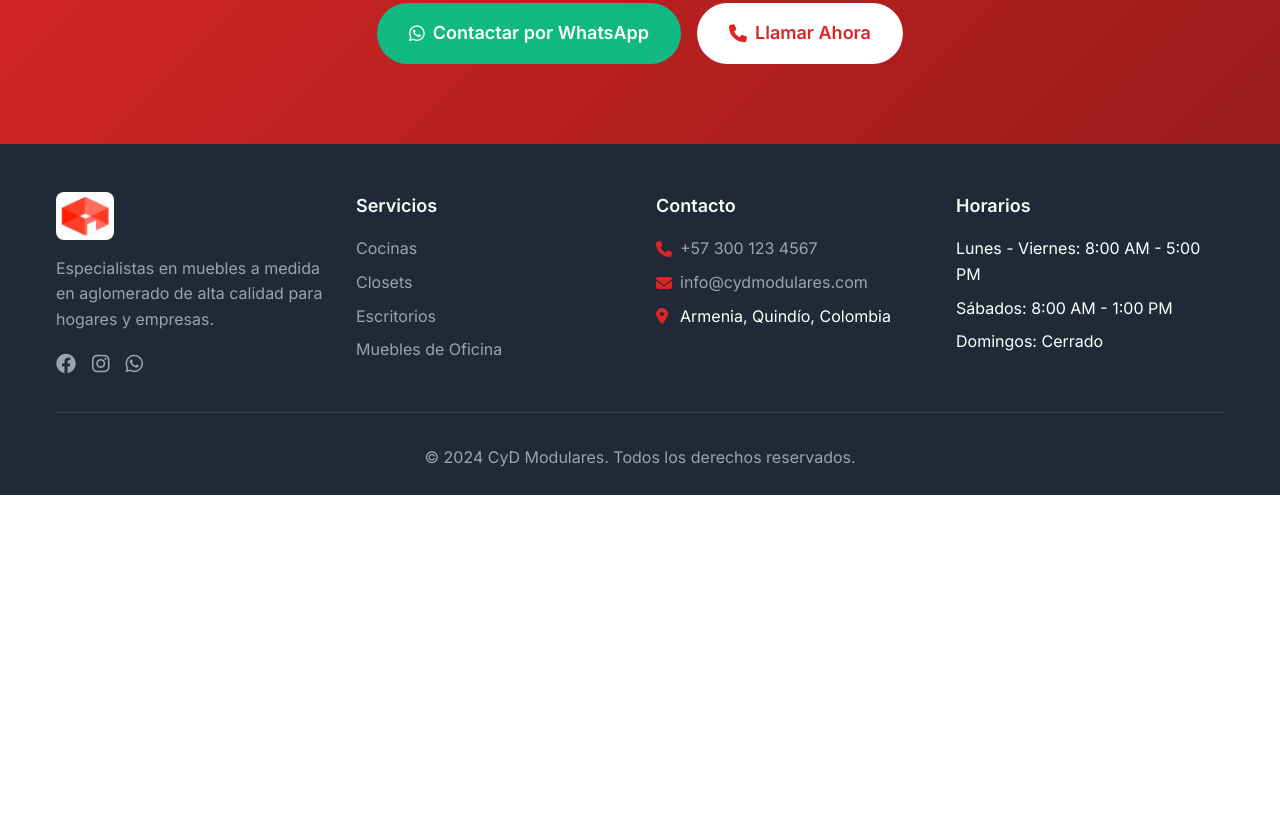
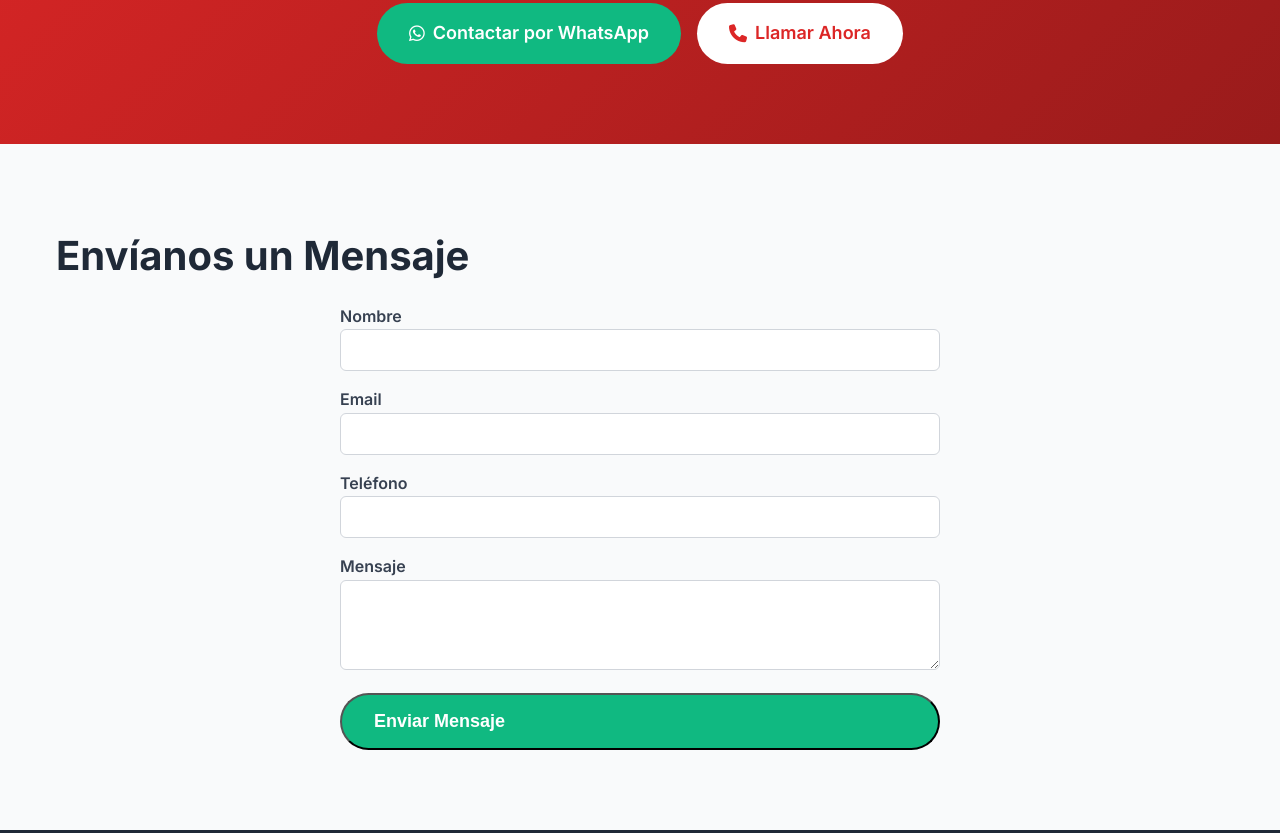
Before and after one commit to JulianGiraldo97/CyDModularesLanding, a plain HTML site: page index.html in a window 1280 px wide. Shown: the part 4398-5231 px from the top of the page. Before the commit the page ends 4893 px from the top, so only its background shows below. Drawn offline with Linux system fonts and the light colour scheme.

Commit message:
Add contact form with client-side validation

```diff
--- a/index.html
+++ b/index.html
@@ -373,6 +373,32 @@
         </div>
     </section>
 
+    <!-- Contact Form Section -->
+    <section id="formulario" class="section contact-form-section">
+        <div class="container">
+            <h2 class="section-title">Envíanos un Mensaje</h2>
+            <form id="contactForm" class="contact-form">
+                <div class="form-group">
+                    <label for="name">Nombre</label>
+                    <input type="text" id="name" name="name" required>
+                </div>
+                <div class="form-group">
+                    <label for="email">Email</label>
+                    <input type="email" id="email" name="email" required>
+                </div>
+                <div class="form-group">
+                    <label for="phone">Teléfono</label>
+                    <input type="tel" id="phone" name="phone" required>
+                </div>
+                <div class="form-group">
+                    <label for="message">Mensaje</label>
+                    <textarea id="message" name="message" rows="4" required></textarea>
+                </div>
+                <button type="submit" class="cta-button cta-button-primary">Enviar Mensaje</button>
+            </form>
+        </div>
+    </section>
+
     <!-- Footer -->
     <footer class="footer">
         <div class="footer-content">
--- a/script.js
+++ b/script.js
@@ -234,6 +234,38 @@ function formatPhoneNumber(phone) {
     return phone;
 }
 
+// Inicializar formulario de contacto
+function initContactForm() {
+    const form = document.getElementById('contactForm');
+    if (form) {
+        const phoneInput = form.querySelector('#phone');
+        if (phoneInput) {
+            phoneInput.addEventListener('blur', function() {
+                this.value = formatPhoneNumber(this.value);
+            });
+        }
+
+        form.addEventListener('submit', function(e) {
+            e.preventDefault();
+
+            const data = {
+                name: form.name.value,
+                email: form.email.value,
+                phone: form.phone.value
+            };
+
+            const errors = validateForm(data);
+
+            if (errors.length > 0) {
+                showMessage(errors.join('\n'), 'error');
+            } else {
+                showMessage('\u00a1Mensaje enviado con \u00e9xito!');
+                form.reset();
+            }
+        });
+    }
+}
+
 // ===== FUNCIONES DE TRACKING =====
 
 // Función para trackear eventos
@@ -359,6 +391,7 @@ document.addEventListener('DOMContentLoaded', function() {
     initScrollEffects();
     initAnimations();
     initContactLinks();
+    initContactForm();
     initCTATracking();
     initLazyLoading();
     initKeyboardNavigation();
--- a/styles.css
+++ b/styles.css
@@ -553,6 +553,36 @@ body {
     transform: translateY(-2px);
 }
 
+/* ===== CONTACT FORM ===== */
+.contact-form-section {
+    background: #f9fafb;
+}
+
+.contact-form {
+    display: grid;
+    gap: 16px;
+    max-width: 600px;
+    margin: 0 auto;
+}
+
+.contact-form label {
+    font-weight: 600;
+    color: #374151;
+}
+
+.contact-form input,
+.contact-form textarea {
+    width: 100%;
+    padding: 12px;
+    border: 1px solid #d1d5db;
+    border-radius: 6px;
+    font-family: inherit;
+}
+
+.contact-form textarea {
+    resize: vertical;
+}
+
 /* ===== FOOTER ===== */
 .footer {
     background: #1f2937;
```
Also changed, not shown: README.md.
